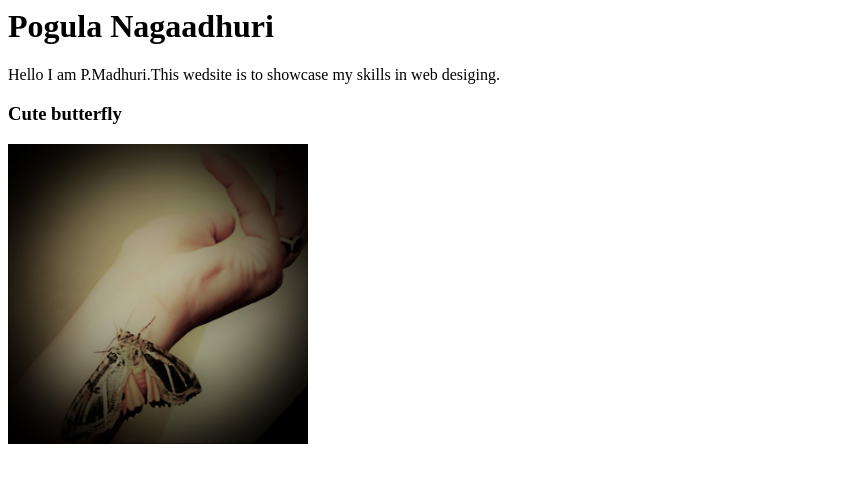
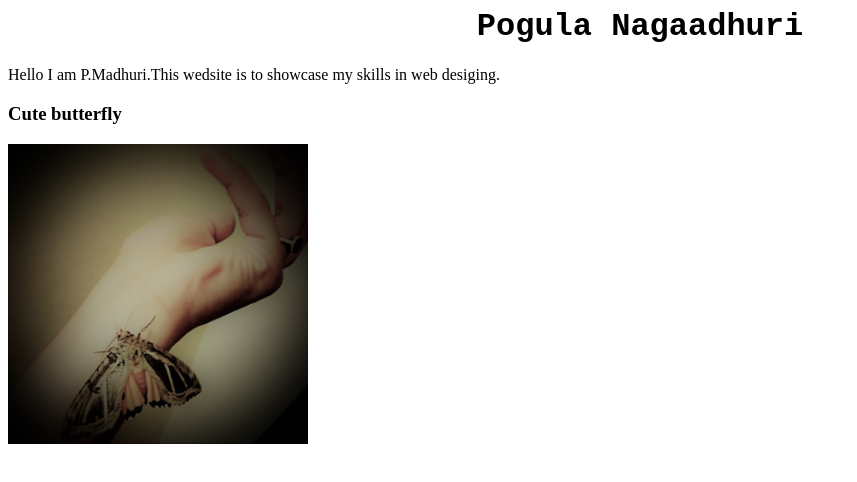
Before and after one commit to madhuri-4A0/my-profile, a plain HTML site: page index.html in a window 1280 px wide. Shown: the whole page, without its empty margins (0-857 px from the left). Drawn offline with Linux system fonts and the light colour scheme.

Commit message:
Update index.css

```diff
--- a/css/index.css
+++ b/css/index.css
@@ -3,3 +3,9 @@ img{
 	height:300px;
 	align: center;
 }
+h1 {
+	text-align : center ;
+ 	text-color : megenta ;
+	font-family : courier new ;
+
+}
```
